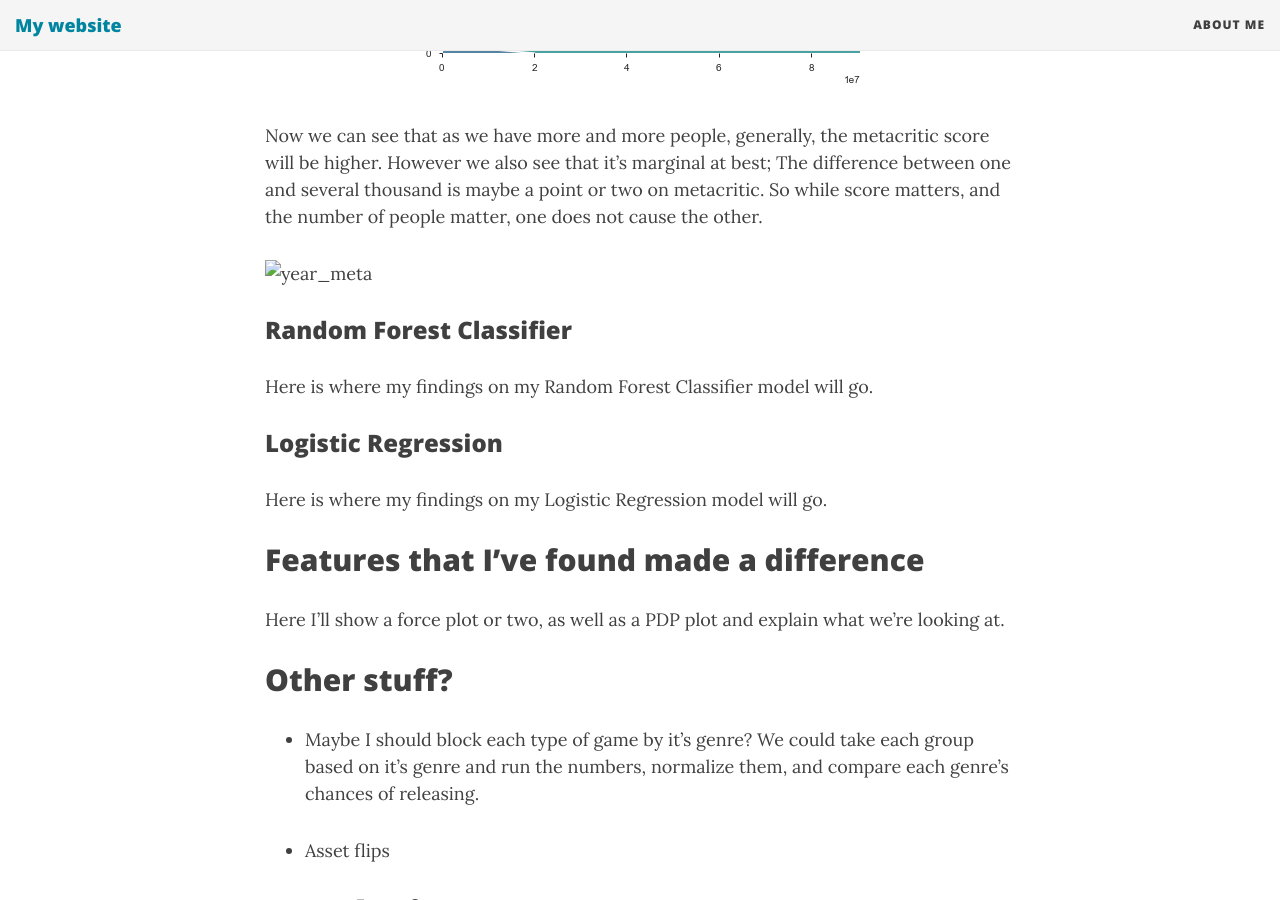
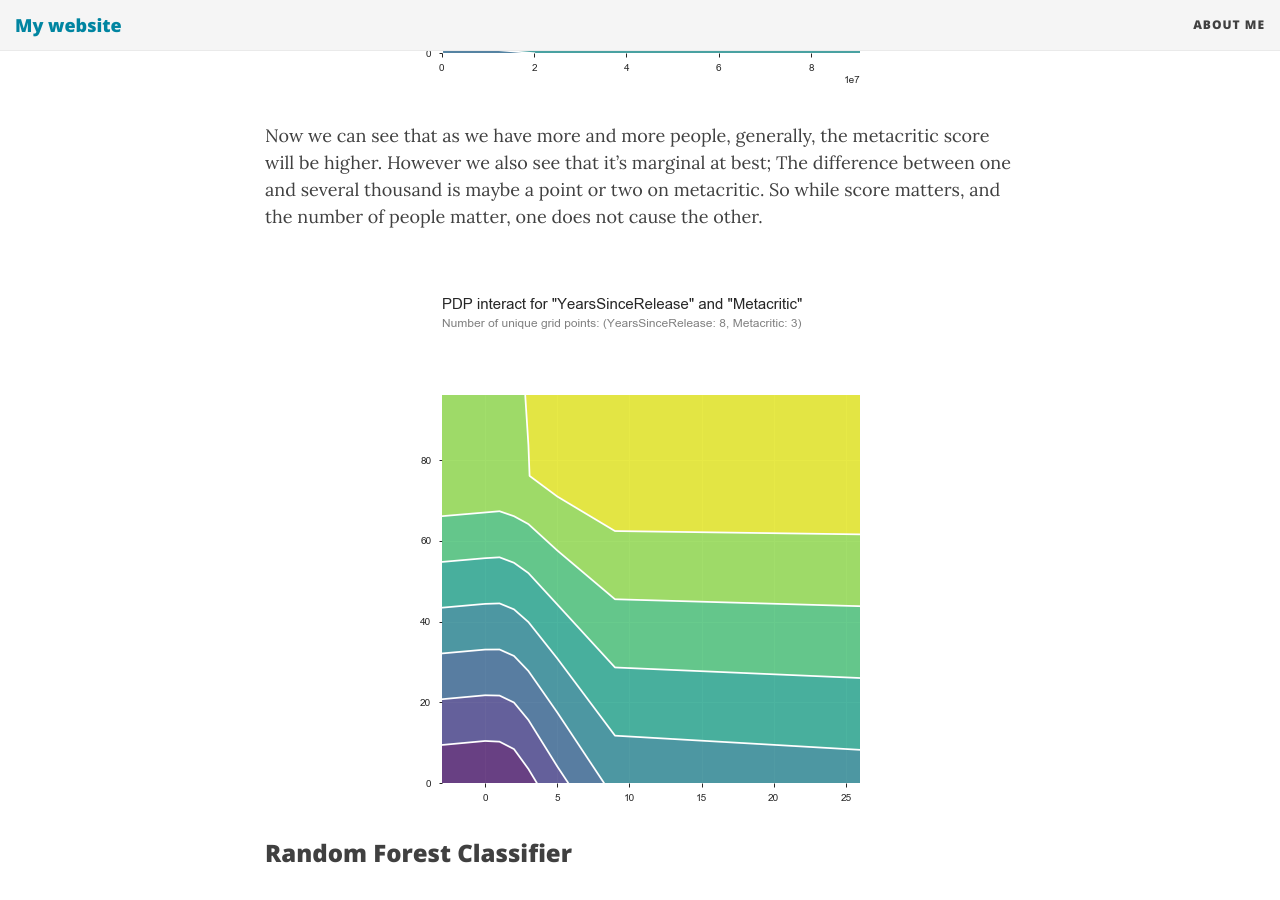
Before and after one commit to JoshuaPMallory/JoshuaPMallory.github.io, a Jekyll site: the page built from _posts/2019-11-21-Ex-Early-Access-Probability.md, in a window 1280 px wide and 900 px high, scrolled down 2799 px. Built offline with Jekyll 4.4.1, drawn with Linux system fonts in a browser that asks for light colours; nearby versions of some CDN libraries.

Commit message:
Updating post

```diff
--- a/_posts/2019-11-21-Ex-Early-Access-Probability.md
+++ b/_posts/2019-11-21-Ex-Early-Access-Probability.md
@@ -38,7 +38,7 @@ This next plot is cut down substantially for readability, but suffice to say tha
 Now we can see that as we have more and more people, generally, the metacritic score will be higher. However we also see that it's marginal at best; The difference between one and several thousand is maybe a point or two on metacritic. So while score matters, and the number of people matter, one does not cause the other.
 
 
-![year_meta](pdp_interact_year_meta.png){: .center-block :}
+![year_meta](/img/pdp_interact_year_meta.png){: .center-block :}
 
 
 
```
